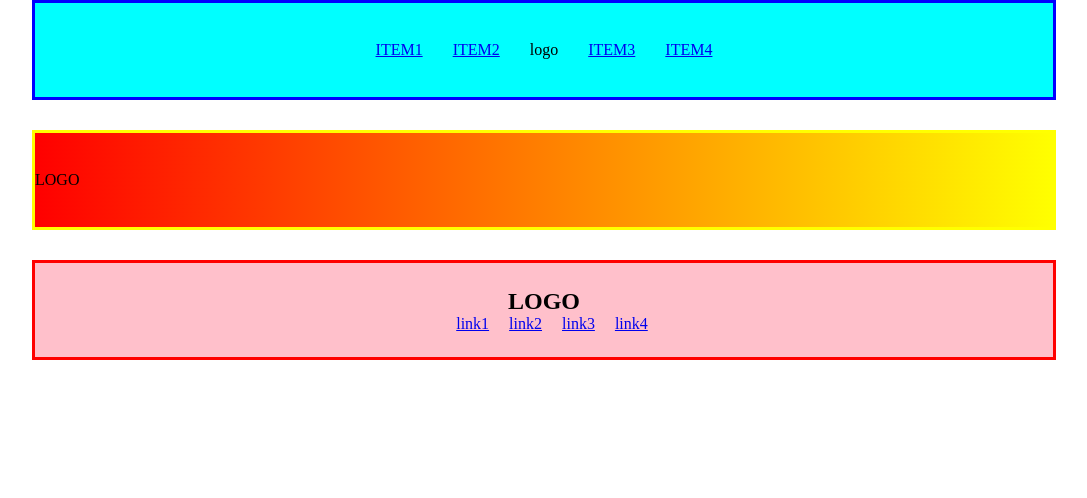
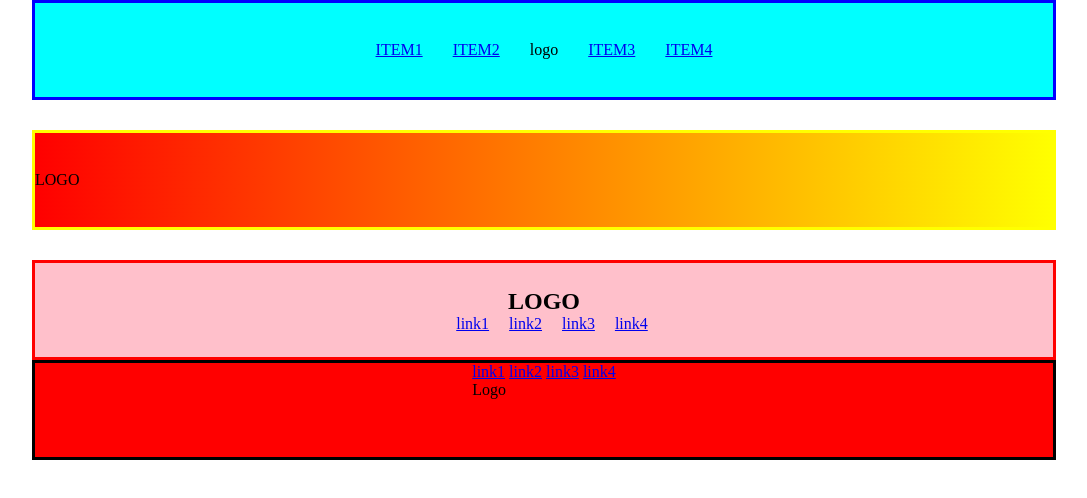
Before and after one commit to Sheida100/CSS-Flexbox-Drills-1, a plain HTML site: page index.html in a window 1280 px wide. Shown: the whole page, without its empty margins (96-1183 px from the left). Drawn offline with Linux system fonts and the light colour scheme.

Commit message:
change laptop

```diff
--- a/index.html
+++ b/index.html
@@ -32,6 +32,16 @@
           <a href="#">link4</a>
         </div>
       </nav>
+
+      <nav class="nav4">
+        <div>
+          <a href="#" class="a1">link1</a>
+          <a href="#" class="a2">link2</a>
+          <a href="#" class="a3">link3</a>
+          <a href="#" class="a4">link4</a>
+          <div id="logo4">Logo</div>
+        </div>
+      </nav>
     </main>
   </body>
 </html>
--- a/main.css
+++ b/main.css
@@ -48,3 +48,14 @@ main {
 .nav3 a {
   margin-left: 1em;
 }
+
+.nav4 {
+  border: 3px solid black;
+  height: 100px;
+  display: flex;
+  justify-content: center;
+  flex-direction: row;
+  /* align-items: center; */
+  flex-wrap: wrap;
+  background-color: red;
+}
```
